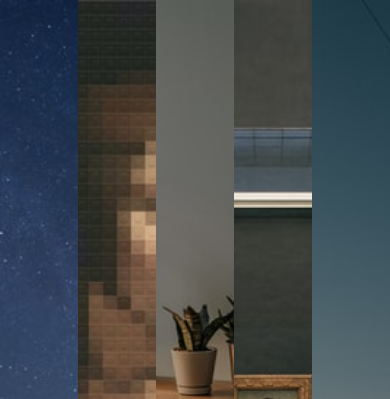
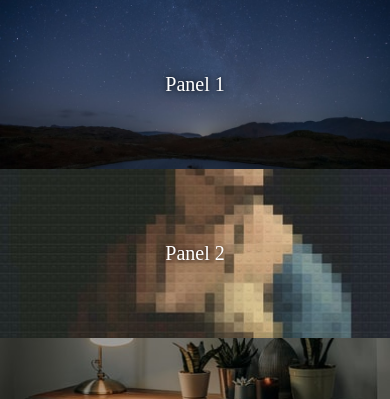
Before and after one commit to mohmousad/JavaScript30, a plain HTML site: page Challenges/5-Flexbox-Image-Gallery/index.html in a window 390 px wide. Shown: the top 399 px of the page. Drawn offline with Linux system fonts and the light colour scheme.

Commit message:
adding responsiveness using media query

```diff
--- a/Challenges/5-Flexbox-Image-Gallery/style.css
+++ b/Challenges/5-Flexbox-Image-Gallery/style.css
@@ -78,3 +78,31 @@ p {
 .panel.open {
   flex: 5;
 }
+
+@media screen and (max-width: 400px) {
+  .panels {
+    flex-direction: column;
+  }
+
+  .panel {
+    width: 100%;
+  }
+
+  p {
+    font-size: 20px;
+  }
+
+  .first-p {
+    transform: translateY(-100%);
+  }
+  .last-p {
+    transform: translateY(100%);
+  }
+
+  .open-active > .first-p {
+    transform: translateY(0);
+  }
+  .open-active > .last-p {
+    transform: translateY(0);
+  }
+}
```
